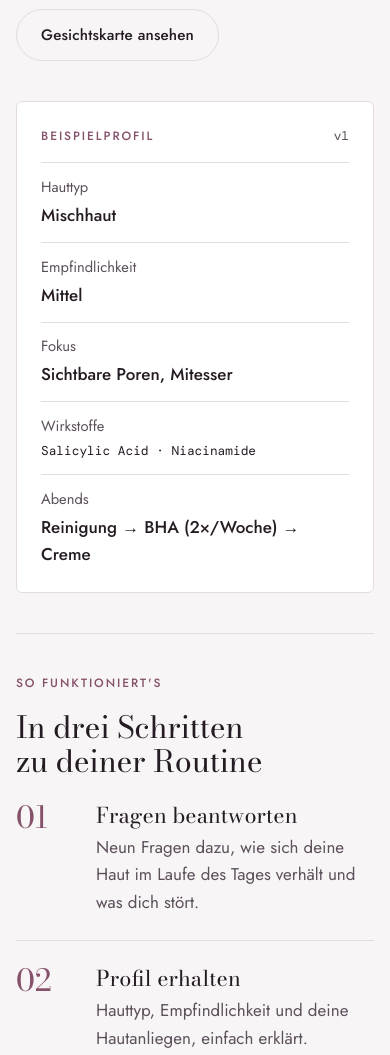
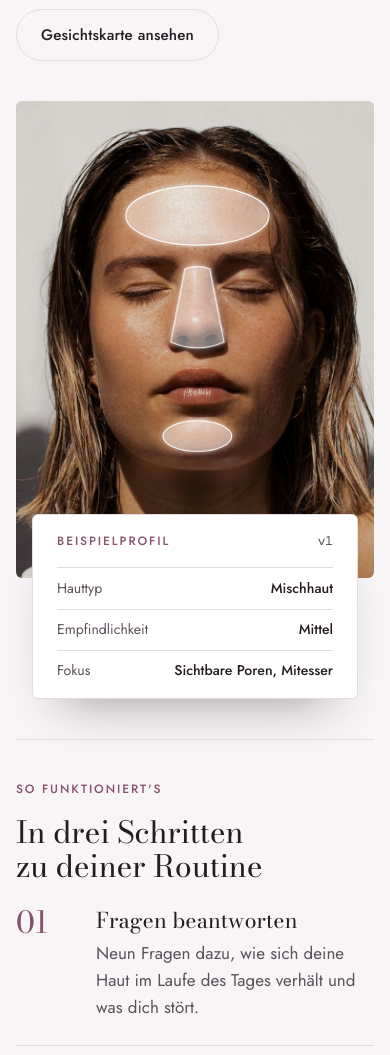
Before and after one commit to Dandelion1111r/skin-ai, a plain HTML site: page index.html in a window 390 px wide. Shown: the part 620-1675 px from the top of the page. Drawn offline with Linux system fonts and the light colour scheme.

Commit message:
Show the portrait with face zones in the hero
The hero now pairs the headline with the portrait (T-zone marked,
matching the example profile) and the example profile card floats
over the photo. On phones the card sits under the photo. The "My
skin" app screen shows a progress photo next to the latest note.

Co-Authored-By: Claude Opus 5.5 <noreply@anthropic.com>
Claude-Session: https://claude.ai/code/session_015pACW3qEMebsgfYKL8JH4S

```diff
--- a/index.html
+++ b/index.html
@@ -117,7 +117,16 @@ nav a:hover{color:var(--ink)}
 .lang button[aria-pressed="true"]{background:var(--ink);color:var(--bg)}
 
 /* hero */
-.hero{display:grid;grid-template-columns:7fr 5fr;gap:var(--s5);align-items:center;padding-block:var(--s5)}
+.hero{display:grid;grid-template-columns:7fr 5fr;gap:var(--s5);align-items:center;padding-block:var(--s4) var(--s5)}
+.hero-visual{position:relative;min-width:0;padding-bottom:var(--s4)}
+.hero h1{font-size:clamp(2.4rem,4.4vw,3.7rem)}
+.hero-photo{border-radius:var(--radius);overflow:hidden;background:#e9e4e2;aspect-ratio:3/4;max-width:100%}
+.hero-photo svg{display:block;width:100%;height:100%}
+.hero-visual .profile{position:absolute;left:-18%;bottom:0;width:min(330px,80%);box-shadow:0 30px 50px -30px rgba(36,27,35,.45);padding:var(--s2) var(--s3)}
+.hero-visual .profile dt,.hero-visual .profile dd{padding-block:.55rem;font-size:.88rem}
+.hero-visual .profile dt:nth-of-type(n+4),.hero-visual .profile dd:nth-of-type(n+4){display:none}
+.hero-visual .profile dd:nth-of-type(3){border-bottom:0;padding-bottom:0}
+.hero-visual .profile dt:nth-of-type(3){border-bottom:0;padding-bottom:0}
 .hero-copy{min-width:0;display:flex;flex-direction:column;gap:var(--s3)}
 .lead{font-size:1.15rem;color:var(--muted)}
 .btns{display:flex;gap:.75rem;flex-wrap:wrap}
@@ -238,6 +247,8 @@ section.wide .sec-head{max-width:44rem}
 .a-week .d{width:24px;height:24px;border-radius:50%;display:grid;place-items:center;font-size:.6rem;background:#86516A;color:#FFFFFF}
 .a-week .d.half{background:#D7AFC0}
 .a-week .d.today{background:transparent;color:#86516A;border:1.5px solid #86516A}
+.a-note{display:flex;gap:10px;align-items:flex-start}
+.a-thumb{width:58px;height:74px;flex:none;object-fit:cover;object-position:50% 38%;border-radius:10px}
 .a-tip{background:#F4ECEF;border-color:#F4ECEF}
 .a-prod{display:flex;justify-content:center;background:#F3ECEF;border-radius:16px;padding:8px}
 .a-fit{align-self:flex-start;font-size:.68rem;font-weight:500;color:#3F6B4E;background:#E5F0E8;border-radius:999px;padding:3px 9px}
@@ -389,6 +400,8 @@ footer > div{display:flex;flex-direction:column;gap:var(--s1);min-width:0}
 @media (max-width:900px){
   section,footer{grid-template-columns:1fr}
   .hero{grid-template-columns:1fr;gap:var(--s4);padding-block:var(--s4)}
+  .hero-visual{max-width:30rem;padding-bottom:0}
+  .hero-visual .profile{position:relative;left:auto;bottom:auto;width:auto;margin:-4rem var(--s2) 0}
   .map{grid-template-columns:1fr;gap:var(--s3)}
 }
 @media (max-width:600px){
@@ -415,6 +428,12 @@ footer > div{display:flex;flex-direction:column;gap:var(--s1);min-width:0}
 .hero-copy > :nth-child(3){animation-delay:.16s}
 .hero-copy > :nth-child(4){animation-delay:.24s}
 .hero .profile{animation-delay:.32s}
+.hero-photo{animation:rise .9s cubic-bezier(.2,.7,.2,1) .12s both}
+@media (max-width:600px){
+  .hero-visual .profile dl{grid-template-columns:auto 1fr}
+  .hero-visual .profile dt{border-bottom:1px solid var(--line);padding-bottom:.55rem}
+  .hero-visual .profile dd{text-align:right;padding-top:.55rem}
+}
 @media (prefers-reduced-motion:reduce){*{transition:none!important;animation:none!important}}
 </style>
 
@@ -450,6 +469,8 @@ footer > div{display:flex;flex-direction:column;gap:var(--s1);min-width:0}
       <a class="btn ghost" href="#karte" data-t="heroCta2"></a>
     </div>
   </div>
+  <div class="hero-visual">
+  <div class="hero-photo" id="face0"></div>
   <aside class="card profile" aria-labelledby="pf-title">
     <header><span class="eyebrow" id="pf-title" data-t="pfTitle"></span><span class="mono">v1</span></header>
     <dl>
@@ -460,6 +481,7 @@ footer > div{display:flex;flex-direction:column;gap:var(--s1);min-width:0}
       <dt data-t="pfPm"></dt><dd data-t="pfPmV"></dd>
     </dl>
   </aside>
+  </div>
 </div>
 
 <section id="ablauf">
@@ -541,7 +563,7 @@ footer > div{display:flex;flex-direction:column;gap:var(--s1);min-width:0}
               <div><i style="height:80%"></i><span>4</span></div>
             </div>
           </div>
-          <div class="acard"><div class="a-label" data-t="a3Note"></div><div data-t="a3NoteV"></div><div class="a-muted" style="margin-top:4px" data-t="a3NoteD"></div></div>
+          <div class="acard a-note"><img src="face.jpg" alt="" class="a-thumb"><div><div class="a-label" data-t="a3Note"></div><div data-t="a3NoteV"></div><div class="a-muted" style="margin-top:4px" data-t="a3NoteD"></div></div></div>
           <div class="a-muted" data-t="a3Next"></div>
           <div class="a-btn" data-t="a3Btn"></div>
         </div>
@@ -1614,6 +1636,10 @@ const face2 = face1.cloneNode(true);
 face2.querySelector("title").removeAttribute("id"); face2.removeAttribute("aria-labelledby");
 face2.setAttribute("aria-label", "Face map");
 $("#face2").appendChild(face2);
+const face0 = face1.cloneNode(true);
+face0.querySelector("title").removeAttribute("id"); face0.removeAttribute("aria-labelledby"); face0.setAttribute("aria-hidden","true"); face0.removeAttribute("role");
+$("#face0").appendChild(face0);
+highlight(face0, ["forehead","nose","chin"], false);
 
 /* ---------- ingredient lexicon & combo check ---------- */
 const ING = [["niacinamide","Niacinamide"],["bha","Salicylic Acid"],["aha","Glycolic Acid · Lactic Acid"],["retinol","Retinol"],["vitc","Ascorbic Acid"],["azelaic","Azelaic Acid"],["bpo","Benzoyl Peroxide"],["ha","Sodium Hyaluronate"],["ceramide","Ceramide NP"],["panthenol","Panthenol"]];
```
